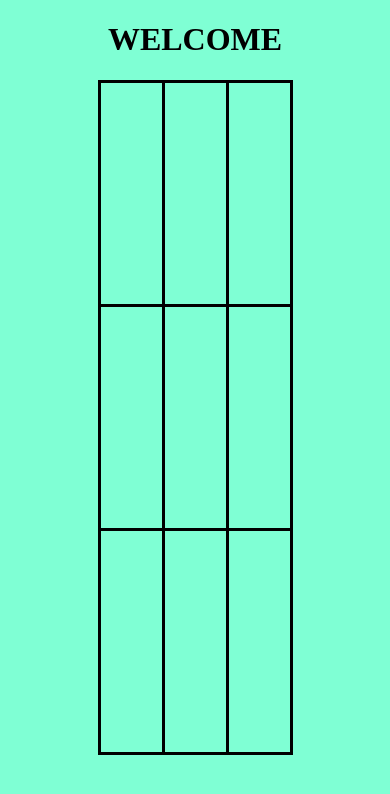
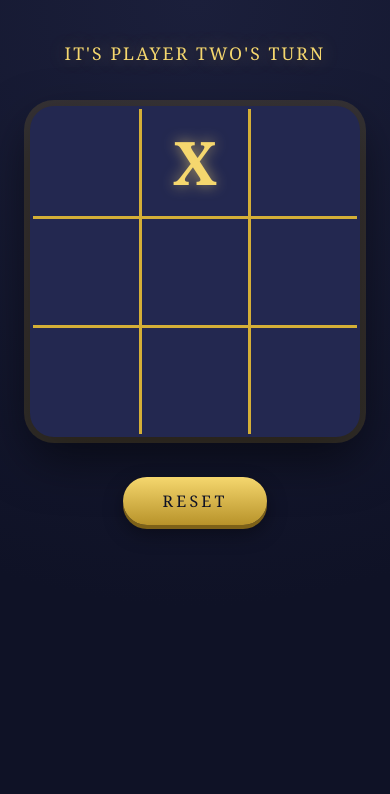
Before and after one commit to jo-and75/tic_tac_toe, a plain HTML site: page index.html in a window 390 px wide. Both pictures are taken after a click on the element 195 px from the left and 193 px from the top of the page. Drawn offline with Linux system fonts and the light colour scheme.

Commit message:
Add styling to page

```diff
--- a/index.html
+++ b/index.html
@@ -9,7 +9,8 @@
 </head>
 <body>
     <header>
-        <h1>WELCOME</h1>
+        <h1 id="header">WELCOME: CLICK ON THE GRID TO START PLAYING
+        </h1>
         <nav></nav>
     </header>
     <main>
@@ -35,7 +36,7 @@
 
     </main>
     <footer>
-
+        <button onclick="restartGame()">RESET</button>
     </footer>
 
 </body>
--- a/main.js
+++ b/main.js
@@ -1,7 +1,10 @@
 const domBoard = [];
+const header = document.getElementById("header");
+let turn = 0;
+let gameFlag = false;
 
 const gameBoard = (function (){
-    const board = [[],[],[],[],[],[],[],[],[]];
+    const board = ["","","","","","","","",""];
     const getBoard = function(){
         return board;
     }
@@ -30,82 +33,96 @@ const players = (function(){
     return {getPlayer1,getPlayer2};
 })();
 
-function playGame(){
-    const player1 = players.getPlayer1();
-    const player2 = players.getPlayer2();
-    const arrPly = [player1,player2];
-    const positions = [];
-    dom();
+function validPos(idx){
+    if (gameFlag){
+        return;
+    }else if (gameBoard.getBoard()[idx] == "X" || gameBoard.getBoard()[idx] == "O" ){
+        header.textContent = "Invalid position, please choose another position. ";
+        return false;
+    } else{
+        if (turn % 2 ==0) {
+            domBoard[idx].textContent = players.getPlayer1().symbol;
+            gameBoard.getBoard()[idx] = players.getPlayer1().symbol;
+        } else {
+            domBoard[idx].textContent = players.getPlayer2().symbol;
+            gameBoard.getBoard()[idx] = players.getPlayer2().symbol;
+        }
+        turn++;
 
-    while (true){
-        for (let i = 0; i < arrPly.length; i++){
-            let idx = 0;
-            while (true){
-                console.log("It's Player " + (i + 1) + "'s turn");
-
-            }
-            gameBoard.getBoard()[row][col] = arrPly[i].symbol;
-            positions.push([row,col]);
-            gameBoard.displayBoard();
-
-            if (gameOver(positions)){
-            r1.close();
-            return;
-            }
+        if (gameOver()){
+            gameFlag = true;
+        } else if (turn % 2 == 0){
+            header.textContent = "It's Player One's turn";
+        } else if (turn % 2 != 0) {
+            header.textContent = "It's Player Two's turn";
         }
-
     }
+    return true;
 }
 
-function clickEvent(idx){
-    let index = idx;
+function playGame(idx){
+    if (gameFlag){
+        return;
+    }
 
-
-
-
-
-
+    if (validPos(idx)){
+        return;
+    }
 
 }
+
 
 const dom = function (){
     for (let i = 0; i < 9; i++){
         let num = "" + i;
         let row = document.getElementById(num);
         domBoard.push(row);
+
         row.addEventListener('click', function(){
-            changeColor(i);
+            playGame(i);
         })
     }
 }
 
 
+function restartGame(){
+    for (let i = 0; i < domBoard.length; i++){
+        domBoard[i].textContent = "";
+    }
 
-function gameOver(arr){
+    for(let i = 0; i < gameBoard.getBoard().length; i++){
+        gameBoard.getBoard()[i] = "";
+    }
+    turn = 0;
+    gameFlag = false;
+    header.textContent = "WELCOME: CLICK ON THE GRID TO START PLAYING";
+
+}
+
+function gameOver(){
     let board = gameBoard.getBoard();
     if (
     (board[0] == "X" && board[1] == "X" && board[2] == "X" )|| (board[3] == "X" && board[4] =="X" && board[5] == "X") ||
     (board[6] == "X" && board[7] == "X" && board[8] == "X") ||(board[0] == "X" && board[3] =="X" && board[6] == "X") ||
     (board[1] == "X" && board[4] == "X" && board[7] == "X") ||
     (board[2] == "X" && board[5] == "X" && board[8] == "X") ||
-    (board[0] == "X" && board[4] == "X" && board[8] == "X") || (board[2] == "X" && board[4] == "X" && board[8] == "X")){
-            console.log("Player 1 is the winner");
+    (board[0] == "X" && board[4] == "X" && board[8] == "X") || (board[2] == "X" && board[4] == "X" && board[6] == "X")){
+            header.textContent = "Player 1 is the winner";
             return true;
     } else if(
-        (board[0] == "O" && board[1] == "O" && board[2] == "O" )|| (board[3] == "O" && board[4] =="0" && board[5] == "O") ||
+        (board[0] == "O" && board[1] == "O" && board[2] == "O" )|| (board[3] == "O" && board[4] =="O" && board[5] == "O") ||
         (board[6] == "O" && board[7] == "O" && board[8] == "O") ||(board[0] == "O" && board[3] =="O" && board[6] == "O") ||
         (board[1] == "O" && board[4] == "O" && board[7] == "O") ||
         (board[2] == "O" && board[5] == "O" && board[8] == "O") ||
-        (board[0] == "O" && board[4] == "O" && board[8] == "O") || (board[2] == "O" && board[4] == "O" && board[8] == "O")
+        (board[0] == "O" && board[4] == "O" && board[8] == "O") || (board[2] == "O" && board[4] == "O" && board[6] == "O")
     ){
-        console.log ("Player 2 is the winner");
+        header.textContent = "Player 2 is the winner";
         return true;
-    } else if (arr.length == 9){
-        console.log("It's a tie");
+    } else if (turn == 9){
+        header.textContent = "It's a tie";
         return true;
     }
     return false;
 }
 
 dom();
-// playGame();
--- a/styles.css
+++ b/styles.css
@@ -1,26 +1,108 @@
-h1{
-    /* border: solid black; */
-    display: flex;
-    justify-content: center;
+:root {
+    --bg-1: #0f1226;
+    --bg-2: #1b1f3b;
+    --panel: #232850;
+    --line: #d4af37;
+    --gold: #f5d76e;
+    --gold-dark: #b8932a;
+    --text: #f4efe1;
+    --hover: #2d3366;
+    --cell: 150px;
 }
 
-*{
+* {
     box-sizing: border-box;
+    margin: 0;
     padding: 0;
-    background-color: aquamarine;
 }
 
-table{
-    background-color: aquamarine;
-    width: 50vw;
-    height: 80vh;
-    margin: 0 auto;
-    border-radius: 25px;
-    border: solid black;
-    border-collapse: collapse;
+body {
+    min-height: 100vh;
+    display: flex;
+    flex-direction: column;
+    align-items: center;
+    gap: 2.5rem;
+    padding: 2.5rem 1rem;
+    background: radial-gradient(circle at 50% 0%, var(--bg-2), var(--bg-1) 70%);
+    color: var(--text);
+    font-family: Georgia, "Palatino Linotype", serif;
 }
 
-td{
-    border: solid black;
-    border-spacing: 10px;
+header {
+    text-align: center;
 }
+
+h1 {
+    font-size: clamp(1.1rem, 3.5vw, 1.9rem);
+    font-weight: normal;
+    line-height: 1.5;
+    letter-spacing: 0.12em;
+    text-transform: uppercase;
+    max-width: 32ch;
+    color: var(--gold);
+    text-shadow: 0 0 18px rgba(245, 215, 110, 0.35);
+}
+
+table {
+    border-collapse: collapse;
+    table-layout: fixed;
+    background: var(--panel);
+    border-radius: 24px;
+    overflow: hidden;
+    border: 3px solid var(--line);
+    box-shadow:
+        0 0 0 6px rgba(212, 175, 55, 0.15),
+        0 20px 50px rgba(0, 0, 0, 0.55);
+}
+
+td {
+    width: var(--cell);
+    height: var(--cell);
+    border: 3px solid var(--line);
+    text-align: center;
+    vertical-align: middle;
+    font-size: calc(var(--cell) * 0.55);
+    font-weight: bold;
+    color: var(--gold);
+    text-shadow: 0 0 14px rgba(245, 215, 110, 0.6);
+    cursor: pointer;
+    user-select: none;
+    transition: background-color 0.2s;
+}
+
+td:hover {
+    background-color: var(--hover);
+}
+
+/* remove outer borders so only the inner grid lines show */
+tr:first-child td { border-top: none; }
+tr:last-child td { border-bottom: none; }
+td:first-child { border-left: none; }
+td:last-child { border-right: none; }
+
+footer button {
+    padding: 0.8rem 2.5rem;
+    font-family: inherit;
+    font-size: 1rem;
+    letter-spacing: 0.2em;
+    color: var(--bg-1);
+    background: linear-gradient(180deg, var(--gold), var(--gold-dark));
+    border: none;
+    border-radius: 999px;
+    cursor: pointer;
+    box-shadow: 0 4px 0 #7d6118, 0 8px 20px rgba(0, 0, 0, 0.4);
+    transition: transform 0.1s, box-shadow 0.1s, filter 0.2s;
+}
+
+footer button:hover {
+    filter: brightness(1.1);
+}
+
+footer button:active {
+    transform: translateY(3px);
+    box-shadow: 0 1px 0 #7d6118, 0 4px 10px rgba(0, 0, 0, 0.4);
+}
+
+@media (max-width: 560px) {
+    :root { --cell: 28vw; }
+}
```
